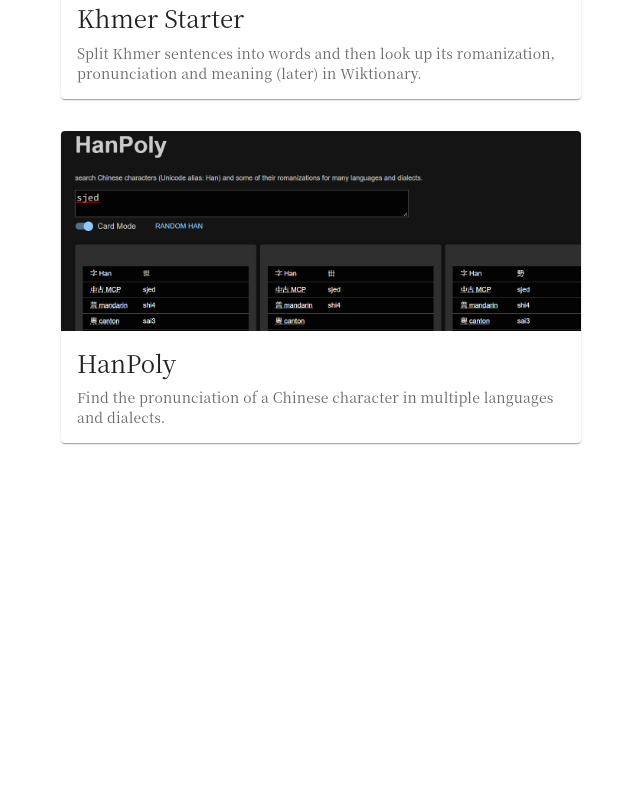
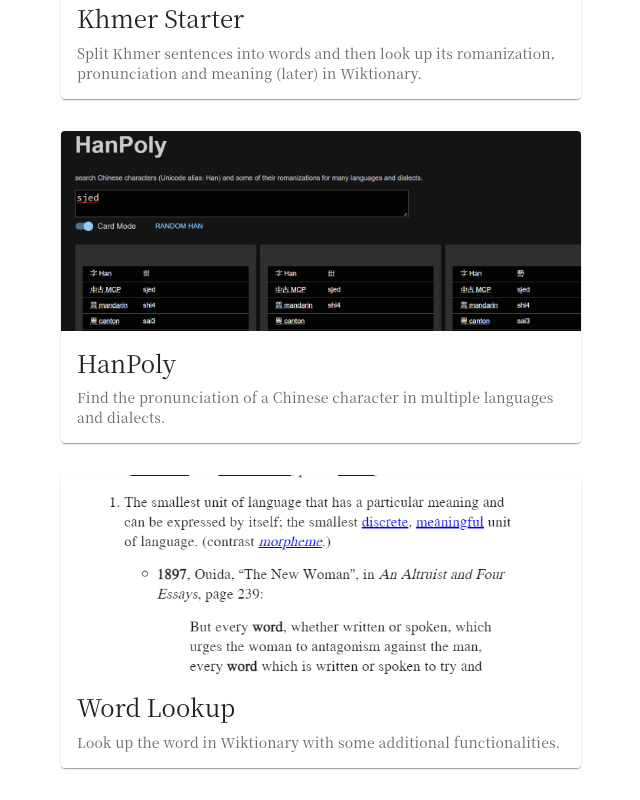
Before and after one commit to pustot/index, a React (Create React App) app: page / in a window 1280 px wide. Shown: the part 1715-2515 px from the top of the page, without its empty margins (319-959 px from the left). Before the commit the page ends 2190 px from the top, so only its background shows below. Built offline with nearby package versions, Linux system fonts and the light colour scheme; a web font is replaced by a local one.

Commit message:
add word-lookuper

```diff
--- a/src/App.js
+++ b/src/App.js
@@ -13,6 +13,7 @@ import love from './assets/love.png'
 import MyAvatar from './assets/my-avatar.jpg'
 import khmerStarter from './assets/khmer-starter.png'
 import cantoneseFlashcard from './assets/cantonese-flashcard.png'
+import wordLookuper from './assets/word-lookuper.png'
 
 import { useTheme, ThemeProvider, createTheme } from '@mui/material/styles';
 import Brightness4Icon from '@mui/icons-material/Brightness4';
@@ -271,6 +272,20 @@ function App() {
           toLink={domain + "hanpoly"}
         />
 
+        <PostCard
+          image={wordLookuper}
+          alt="Screenshot of Word Lookup"
+          title={getLocaleText(
+            {"en": "Word Lookup",
+            "zh-tra": "查詞",
+            "zh-sim": "查词"
+          },
+            lang
+          )}
+          main="Look up the word in Wiktionary with some additional functionalities."
+          toLink={domain + "word-lookuper"}
+        />
+
       </Stack>
       </Container>
     </div>
```
Also changed, not shown: src/assets/word-lookuper.png (added).
